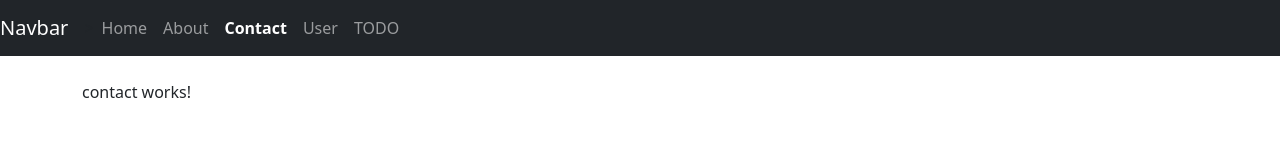
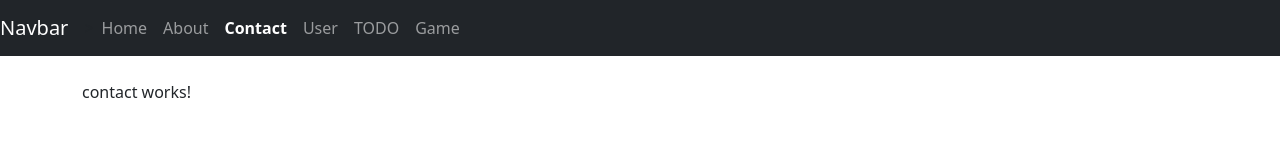
Before and after one commit to alaminsheikh01/Angular-Basic, an Angular app: page /contact in a window 1280 px wide. Shown: the top 150 px of the page. Built offline with nearby package versions, Linux system fonts and the light colour scheme; no server answers.

Commit message:
router added for game

```diff
--- a/src/app/app.html
+++ b/src/app/app.html
@@ -8,6 +8,7 @@
       <a routerLinkActive="active" routerLink="contact" class="nav-item nav-link" href="#">Contact</a>
       <a routerLinkActive="active" routerLink="user" class="nav-item nav-link" href="#">User</a>
       <a routerLinkActive="active" routerLink="todo" class="nav-item nav-link" href="#">TODO</a>
+      <a routerLinkActive="active" routerLink="game" class="nav-item nav-link" href="#">Game</a>
     </div>
   </nav>
 </div>
--- a/src/app/app.routes.ts
+++ b/src/app/app.routes.ts
@@ -4,13 +4,15 @@ import { About } from './Components/about/about';
 import { Contact } from './Components/contact/contact';
 import { User } from './Components/user/user';
 import { Todo } from './Components/todo/todo';
+import { Game } from './Components/game/game';
 
 export const routes: Routes = [
   { path: 'home', component: Home },
   { path: 'about', component: About },
   { path: 'contact', component: Contact },
-  {path: 'user', component: User},
-  {path: 'todo', component:Todo},
+  { path: 'user', component: User },
+  { path: 'todo', component: Todo },
+  {path: 'game', component: Game},
   { path: '', redirectTo: 'home', pathMatch: 'full' },
   { path: '**', component: About },
 ];
```
